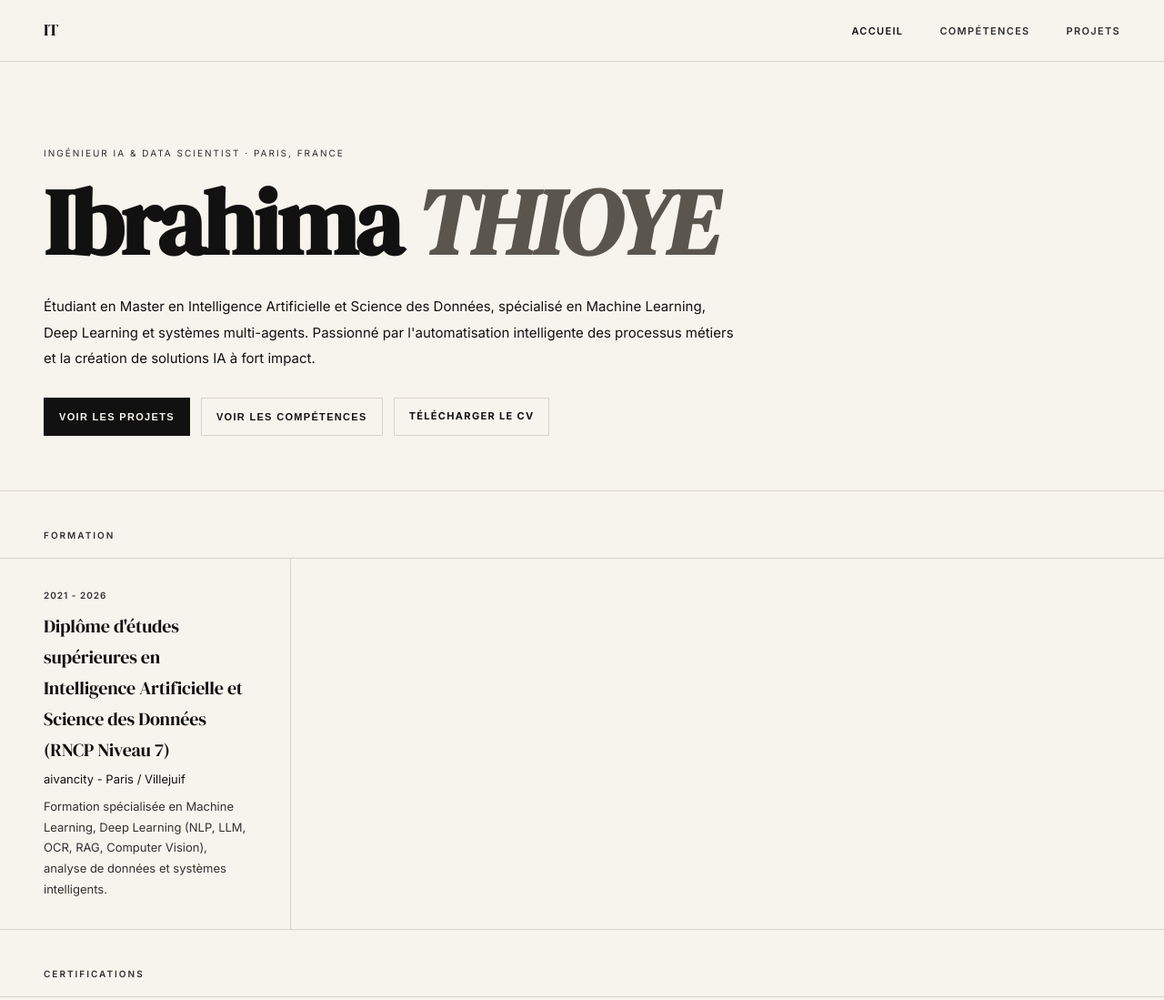
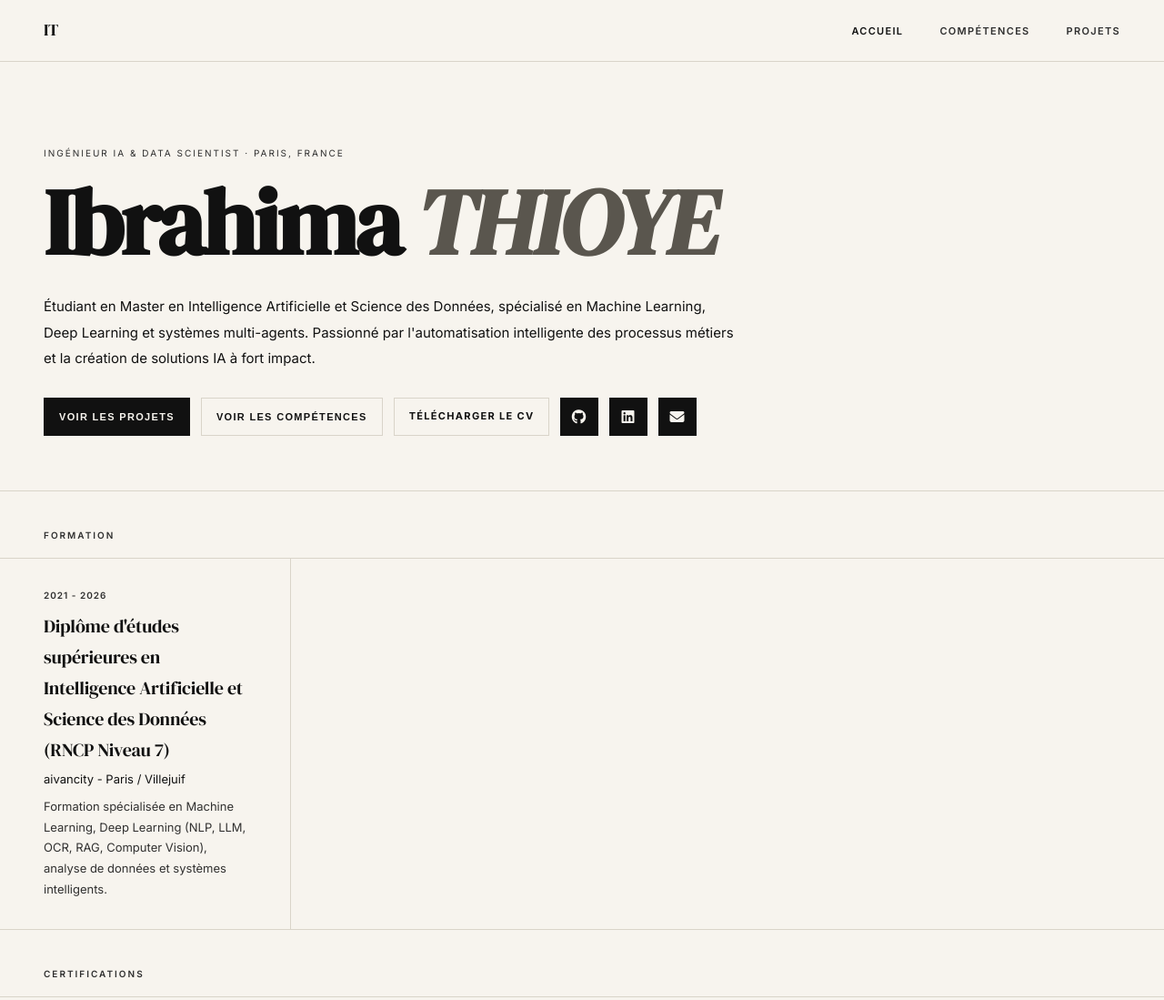
Before and after one commit to IThioye/IThioye.github.io, a plain HTML site: page index.html in a window 1280 px wide. Shown: the top 1099 px of the page at 91% size. Drawn offline with Linux system fonts and the light colour scheme.

Commit message:
Add social icons

```diff
--- a/index.html
+++ b/index.html
@@ -7,6 +7,7 @@
 <link rel="preconnect" href="https://fonts.googleapis.com">
 <link rel="preconnect" href="https://fonts.gstatic.com" crossorigin>
 <link href="https://fonts.googleapis.com/css2?family=Inter:wght@400;500;600;700&family=DM+Serif+Display:ital@0;1&display=swap" rel="stylesheet">
+<link rel="stylesheet" href="https://cdnjs.cloudflare.com/ajax/libs/font-awesome/6.5.0/css/all.min.css">
 <style>
   :root {
     --bg: #f7f4ee;
@@ -546,7 +547,12 @@
     color: var(--fg);
   }
   .project-modal-content ul { padding-left: 18px; }
-
+  .icon-btn {
+    width: 42px;
+    padding: 0;
+    justify-content: center;
+    font-size: 16px;
+  }
   .no-results {
     padding: 80px 48px;
     font-size: 14px;
@@ -793,7 +799,10 @@ const DATA = {
   primaryActions: [
     { label: "Voir les projets", action: "projects" },
     { label: "Voir les compétences", action: "skills", secondary: true },
-    { label: "Télécharger le CV", href: profileData.hero.cv_path, secondary: true }
+    { label: "Télécharger le CV", href: profileData.hero.cv_path, secondary: true },
+    { label: '<i class="fab fa-github"></i>', href: "https://github.com/IThioye", icon: true },
+    { label: '<i class="fab fa-linkedin"></i>', href: "https://linkedin.com/in/ibrahima-thioye", icon: true },
+    { label: '<i class="fas fa-envelope"></i>', href: "mailto:ibrahimathioye03@gmail.com", icon: true }
   ],
   education: profileData.education.map(function(item) {
     return {
@@ -862,7 +871,7 @@ function renderHome() {
   heroActions.innerHTML = DATA.primaryActions.map(function(action) {
     var cls = action.secondary ? 'action-btn secondary' : 'action-btn';
     if (action.href) {
-      return '<a class="' + cls + '" href="' + action.href + '" target="_blank" rel="noreferrer">' + action.label + '</a>';
+      return '<a class="' + cls + (action.icon ? ' icon-btn' : '') + '" href="' + action.href + '" target="_blank" rel="noreferrer">' + action.label + '</a>';
     }
     return '<button class="' + cls + '" onclick="goTo(\'' + action.action + '\')">' + action.label + '</button>';
   }).join('');
```
